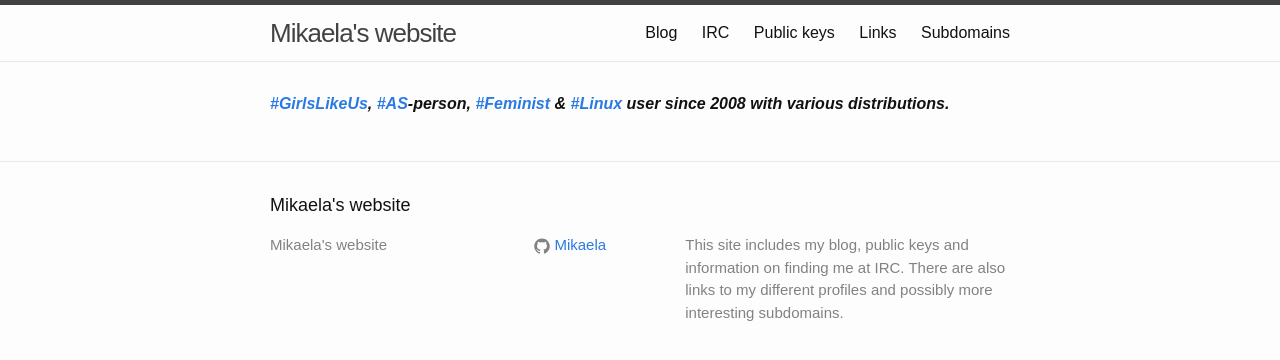
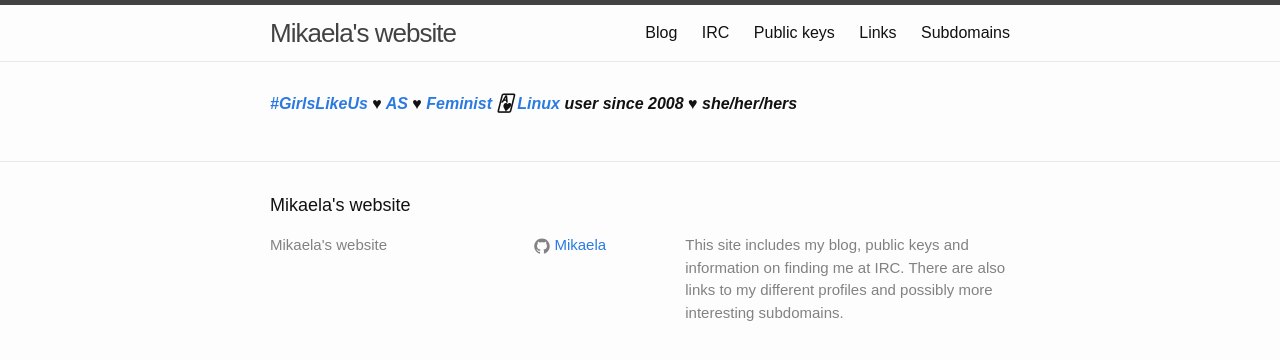
Before and after one commit to Mikaela/mikaela.github.io, a Jekyll site: the page built from index.markdown, in a window 1280 px wide. Shown: the top 360 px of the page. Built offline with Jekyll 4.4.1, drawn with Linux system fonts in a browser that asks for light colours; Markdown is read by kramdown in place of the engine named in the settings.

Commit message:
index: update biography

```diff
--- a/index.markdown
+++ b/index.markdown
@@ -2,10 +2,10 @@
 layout: default
 ---
 
-***[#GirlsLikeUs], [#AS]-person, [#Feminist] & [#Linux] user since 2008
-with various distributions.***
+***[#GirlsLikeUs] ♥ [AS] ♥ [Feminist] 🂱 [Linux] user since 2008
+♥ she/her/hers***
 
 [#GirlsLikeUs]:https://mikaela.info/about.html#girlslikeus-—-i-am-trans-woman
-[#AS]:https://mikaela.info/about.html#as---asperger's-syndrome
-[#Feminist]:https://mikaela.info/about.html#feminist
-[#Linux]:https://mikaela.info/about.html#linux-user
+[AS]:https://mikaela.info/about.html#as---asperger's-syndrome
+[Feminist]:https://mikaela.info/about.html#feminist
+[Linux]:https://mikaela.info/about.html#linux-user
```
